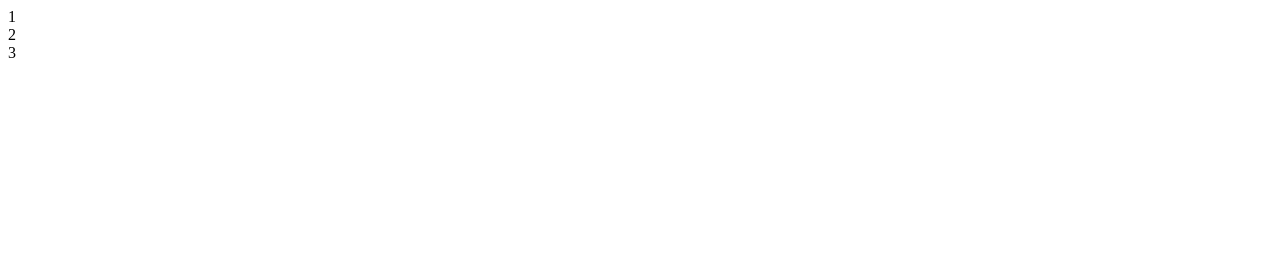
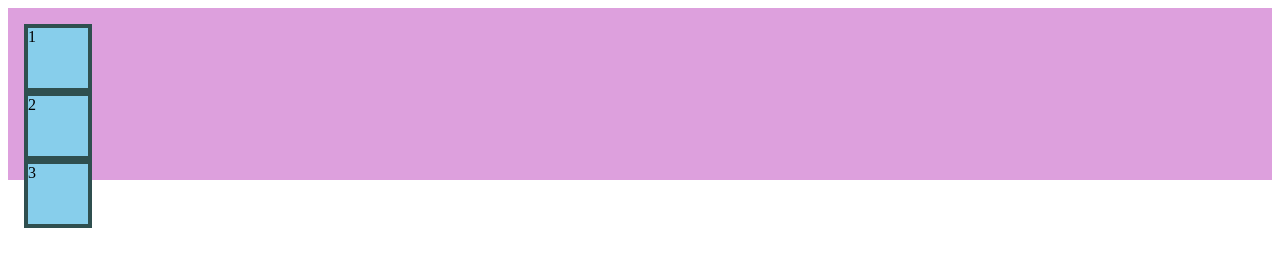
Before and after one commit to jbjornstad/Webpagetest2-, a plain HTML site: page index.html in a window 1280 px wide. Drawn offline with Linux system fonts and the light colour scheme.

Commit message:
Add index.html

```diff
--- a/index.html
+++ b/index.html
@@ -7,11 +7,10 @@
     <link rel="stylesheet" href="./css/Stylepage.css">
 </head>
 <body>
-    <div class="flex-container">
-  <div class="one">1</div>
-  <div class="two">2</div>
-  <div class="three">3</div>
-
-</div>
+    <div class="header">
+      <div class="item">1</div>
+      <div class="item">2</div>
+      <div class="item">3</div>
+    </div>
 </body>
 </html>
```
